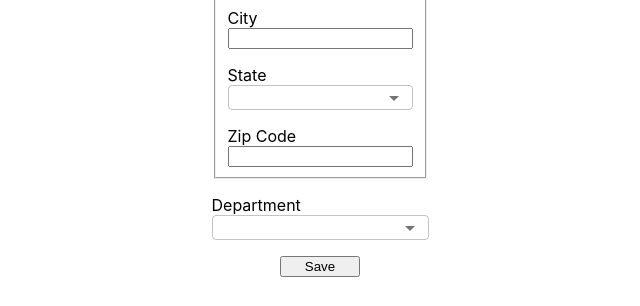
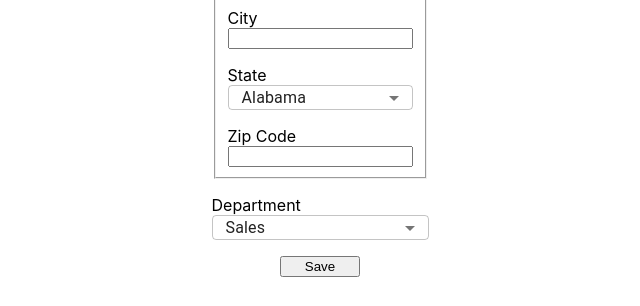
Before and after one commit to ChristopheRibault/ChristopheRibault_14_11112021, a React (Create React App) app: page / in a window 1280 px wide. Shown: the part 447-753 px from the top of the page, without its empty margins (320-960 px from the left). Built offline with nearby package versions, Linux system fonts and the light colour scheme.

Commit message:
refactor: group input components properties

```diff
--- a/src/components/CreateEmployeeForm.js
+++ b/src/components/CreateEmployeeForm.js
@@ -75,26 +75,20 @@ const CreateEmployeeForm = function() {
                 <legend>{input.name}</legend>
                 {input.items.map(item => (
                   <FormInput
+                    inputData={item}
                     key={item.name}
-                    name={item.name}
                     handleChange={handleChange}
                     value={values[item.name]}
-                    label={item.label}
-                    type={item.type}
-                    selectItems={item.selectItems}
                   />
                 ))}
               </FieldSetWrapper>
             );
           } else {
             return <FormInput
+              inputData={input}
               key={input.name}
-              name={input.name}
               handleChange={handleChange}
               value={values[input.name]}
-              label={input.label}
-              type={input.type}
-              selectItems={input.selectItems}
             />;
           }
         })
--- a/src/components/FormInput.js
+++ b/src/components/FormInput.js
@@ -13,13 +13,19 @@ const StyledSelect = styled(Select)`
 `;
 
 const FormInput = function({
-  name,
+  inputData,
   handleChange,
   value,
-  label,
-  type = 'text',
-  selectItems,
 }) {
+
+  const {
+    name,
+    label,
+    type = 'text',
+    selectItems,
+    required,
+    pattern,
+  } = inputData;
 
   let input;
 
@@ -28,9 +34,11 @@ const FormInput = function({
       input =
         <StyledSelect
           name={name}
-          value={value}
+          value={value || selectItems[0]?.value || selectItems[0] || ''}
           id={name}
           onChange={handleChange}
+          required={required}
+          pattern={pattern}
         >
           {!!selectItems?.length && selectItems?.map(item => (
             <MenuItem
@@ -47,6 +55,8 @@ const FormInput = function({
           name={name}
           selected={new Date()}
           onChange={handleChange}
+          required={required}
+          pattern={pattern}
         />;
       break;
 
@@ -58,6 +68,8 @@ const FormInput = function({
         type={type}
         id={name}
         onChange={handleChange}
+        required={required}
+        pattern={pattern}
       />;
       break;
   }
--- a/src/data/inputs.json
+++ b/src/data/inputs.json
@@ -1,21 +1,26 @@
 [
   {
     "name": "firstName",
-    "label": "First Name"
+    "label": "First Name",
+    "required": true
   },
   {
     "name": "lastName",
-    "label": "Last Name"
+    "label": "Last Name",
+    "required": true
   },
   {
     "name": "birthDate",
     "label": "Date of Birth",
-    "type": "datepickr"
+    "type": "datepickr",
+    "required": true
+
   },
   {
     "name": "startDate",
     "label": "Start Date",
-    "type": "datepickr"
+    "type": "datepickr",
+    "required": true
   },
   {
     "name": "address",
@@ -23,16 +28,19 @@
     "items": [
       {
         "name": "street",
-        "label": "Street"
+        "label": "Street",
+        "required": true
       },
       {
         "name": "city",
-        "label": "City"
+        "label": "City",
+        "required": true
       },
       {
         "name": "state",
         "label": "State",
         "type": "select",
+        "required": true,
         "selectItems": [
           {
               "text": "Alabama",
@@ -275,7 +283,8 @@
       },
       {
         "name": "zip",
-        "label": "Zip Code"
+        "label": "Zip Code",
+        "required": true
       }
     ]
   },
@@ -283,6 +292,7 @@
     "name": "department",
     "label": "Department",
     "type": "select",
+    "required": true,
     "selectItems": [
       "Sales",
       "Marketing",
```
